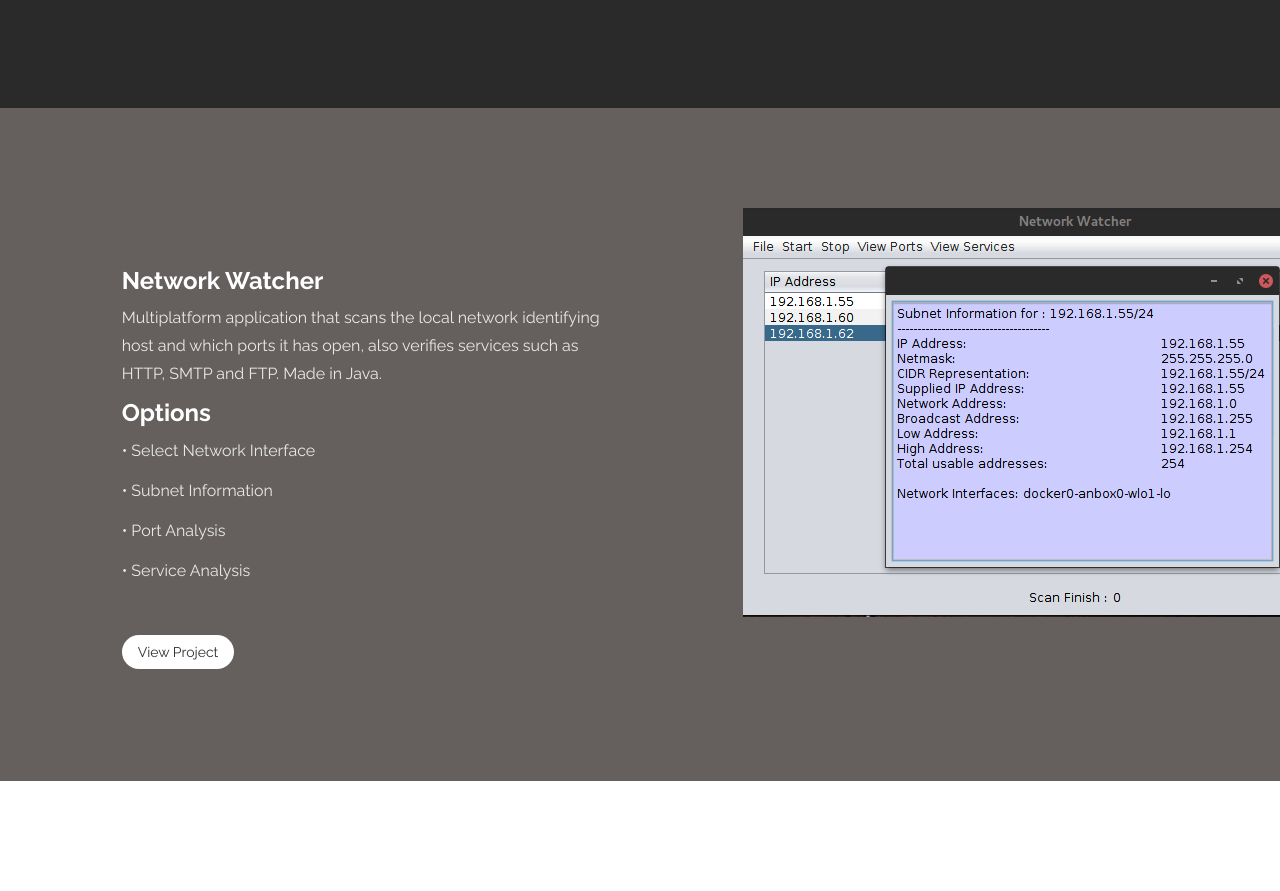
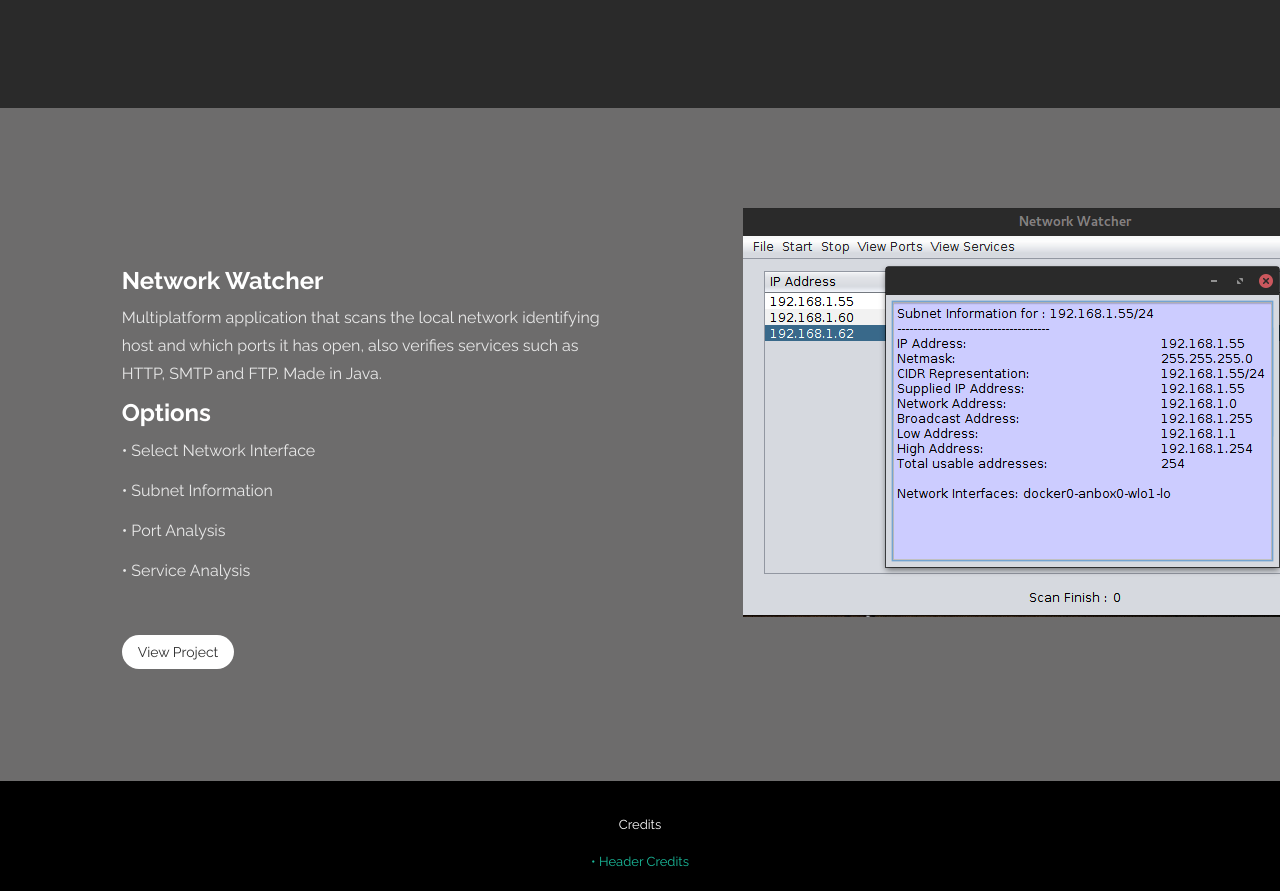
Before and after one commit to argorar/argorar.github.io, a plain HTML site: page index.html in a window 1280 px wide. Shown: the part 1870-2761 px from the top of the page. Before the commit the page ends 2651 px from the top, so only its background shows below. Drawn offline with Linux system fonts and the light colour scheme.

Commit message:
minor changes

```diff
--- a/assets/css/style.css
+++ b/assets/css/style.css
@@ -92,6 +92,7 @@ body {
 a {
 	padding: 0;
 	margin: 0;
+	font-size: 13px;
 	text-decoration: none;
 	-webkit-transition: background-color .4s linear, color .4s linear;
 	-moz-transition: background-color .4s linear, color .4s linear;
@@ -262,7 +263,7 @@ input {
 
 /* Blue Section - Curious */
 #curious {
-	background: #655F5E;
+	background: #6d6c6c;
 	width: 100%;
 	padding-top: 100px;
 	padding-bottom: 100px;
--- a/index.html
+++ b/index.html
@@ -153,11 +153,12 @@
 	</div><! --/F -->
 
 	<! -- ********** CREDITS ********** -->
-	<!--div id="c">
+	<div id="c">
 		<div class="container">
 			<div class="row">
 				<div class="col-md-6 col-md-offset-3 centered">
-					<p>Copyright 2014 | LandingSumo.com</p>
+					<p>Credits</p>
+					<a href="https://www.artstation.com/yurishwedoff">• Header Credits</a>
 				</div>
 			</div>
 		</div><! --/container -->
```
Also changed, not shown: assets/img/9.jpg (added).
